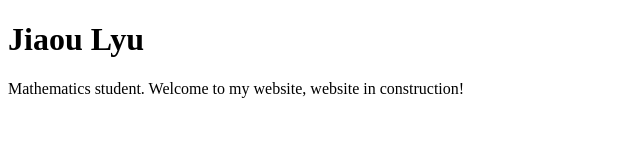
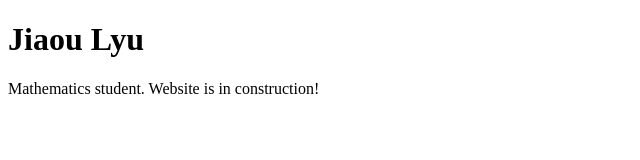
Before and after one commit to LyuJiaou/LyuJiaou.github.io, a plain HTML site: page index.html in a window 1280 px wide. Shown: the whole page, without its empty margins (0-640 px from the left). Drawn offline with Linux system fonts and the light colour scheme.

Commit message:
Update index.html

```diff
--- a/index.html
+++ b/index.html
@@ -5,6 +5,6 @@
 </head>
 <body>
   <h1>Jiaou Lyu</h1>
-  <p>Mathematics student. Welcome to my website, website in construction!</p>
+  <p>Mathematics student. Website is in construction!</p>
 </body>
 </html>
```
